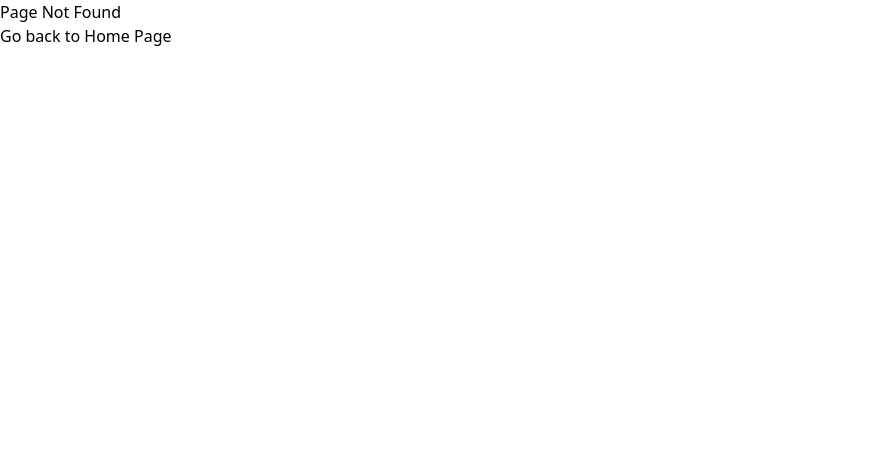
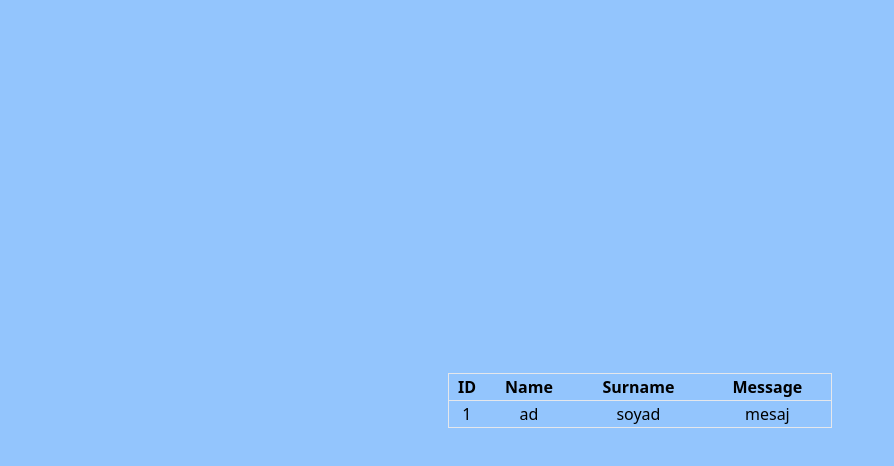
Before and after one commit to hagigataghazada/react-pagetask, a React (Vite) app: page /contact-messages in a window 1280 px wide. Before the commit this address had no page. Shown: the top 466 px of the page, without its empty margins (0-894 px from the left). Built offline with nearby package versions, Linux system fonts and the light colour scheme.

Commit message:
seventh upload

```diff
--- a/src/components/Header.jsx
+++ b/src/components/Header.jsx
@@ -1,11 +1,11 @@
-import React from 'react'
-import { Link } from 'react-router-dom'
+import React from "react";
+import { Link } from "react-router-dom";
 
-const Header = (count) => {
-
+const Header = ({count}) => {
   console.log("header render oldu");
   return (
-    <div><ul>
+    <div>
+      <ul>
         <li>
           <Link to={"/"}>Home</Link>
         </li>
@@ -15,11 +15,13 @@ const Header = (count) => {
         <li>
           <Link to={"/contact"}>Contact</Link>
         </li>
+        <li>
+          <Link to={"/contact-messages"}>Contact Messages</Link>
+        </li>
       </ul>
       <hr />
-    <h1>Header count: {count}</h1>
     </div>
-  )
-}
+  );
+};
 
 export default React.memo(Header); //render olmasi gerekmeyen yerler
--- a/src/pages/About.jsx
+++ b/src/pages/About.jsx
@@ -1,23 +1,15 @@
-import React from 'react'
-import { Link } from 'react-router-dom'
+import React from "react";
+import { Link } from "react-router-dom";
+import Header from "../components/Header";
 
 const About = () => {
   return (
     <div>
-        <h1>About Page</h1>
-        <ul>
-          <li>
-            <Link to={"/"}>Home</Link>
-          </li>
-          <li>
-            <Link to={"/about"}>About</Link>
-          </li>
-          <li>
-            <Link to={"/contact"}>Contact</Link>
-          </li>
-        </ul>
-      </div>
-  )
-}
+      <Header />
+      <hr />
+      <h1>About Page</h1>
+    </div>
+  );
+};
 
-export default About
+export default About;
--- a/src/pages/Contact.jsx
+++ b/src/pages/Contact.jsx
@@ -1,5 +1,6 @@
 import React, { useState } from "react";
 import { saveFormData } from "../hooks/hooks";
+import Header from "../components/Header";
 
 const Contact = () => {
 
@@ -22,6 +23,7 @@ const Contact = () => {
 
   return (
     <div className="bg-green-300 h-screen">
+      <Header/>
       <div className="container mx-auto py-10">
         <div className="flex column gap-4">
           <input type="text" name="name" placeholder="Name" className="px-5 py-2 border border-gray-500" onChange={handleInputChange}/>
--- /dev/null
+++ b/src/pages/ContactMessages.jsx
@@ -0,0 +1,33 @@
+import React from 'react'
+
+const ContactMessages = () => {
+
+    const getContactMessages = async() => {
+
+    }
+
+  return (
+    <div className='flex justify-center items-center h-screen bg-blue-300'>
+        <table className='border w-96'>
+            <thead>
+                <tr className='border'>
+                    <th>ID</th>
+                    <th>Name</th>
+                    <th>Surname</th>
+                    <th>Message</th>
+                </tr>
+            </thead>
+            <tbody>
+                <tr className='border text-center'>
+                    <td>1</td>
+                    <td>ad</td>
+                    <td>soyad</td>
+                    <td>mesaj</td>
+                </tr>
+            </tbody>
+        </table>
+    </div>
+  )
+}
+
+export default ContactMessages
--- a/src/pages/Home.jsx
+++ b/src/pages/Home.jsx
@@ -1,22 +1,13 @@
-import React, { useState } from "react";
+import React from "react";
 import Header from "../components/Header";
 
 const Home = () => {
-  const [count, setCount] = useState(0);
-  console.log("home componentim render oldu");
+
   return (
     <div>
+      <Header />
+      <hr />
       <h1>Home Page</h1>
-      <hr />
-      <h1>Count: {count}</h1>
-      <button
-        className="border border-red-200 p-2"
-        onClick={() => setCount(count + 1)}
-      >
-        Click
-      </button>
-      <hr />
-      <Header count={count <= 5 ? 0 : count} />
     </div>
   );
 };
```
Also changed, not shown: src/routes/routes.jsx (+8 -3 lines). Lines whose indentation alone changed are shown as unchanged.
